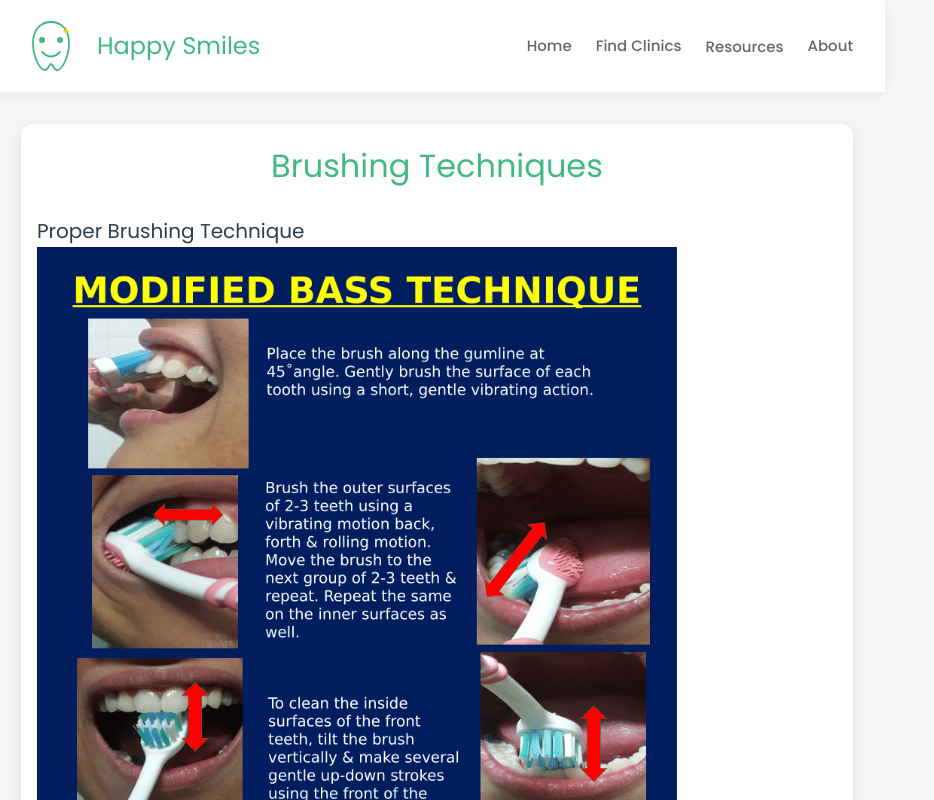
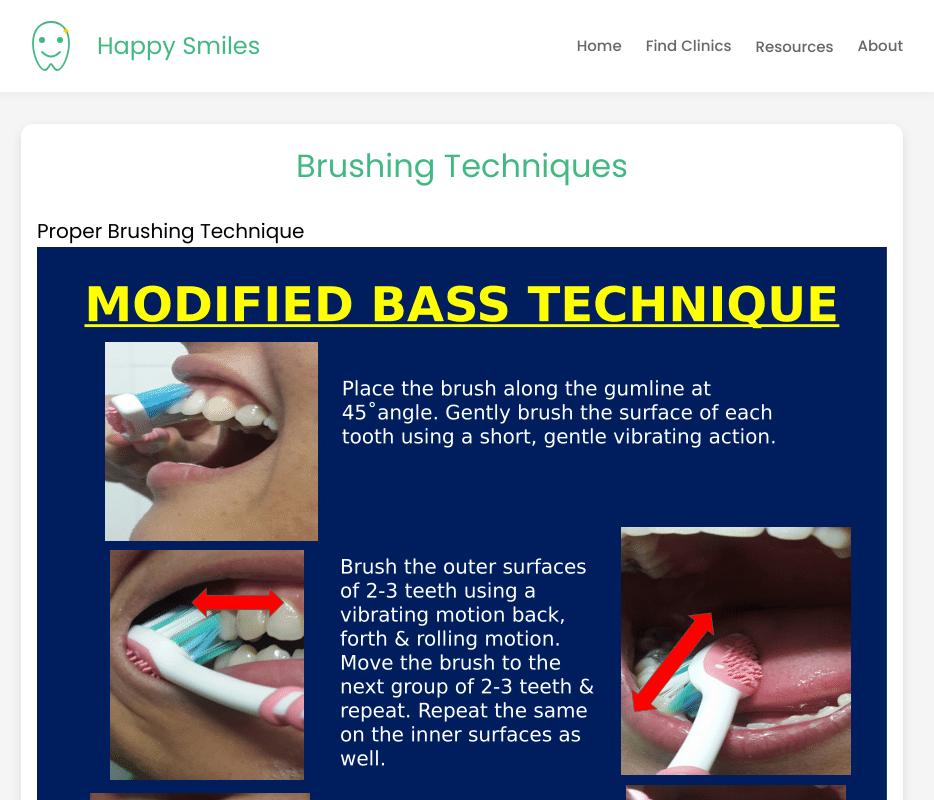
Before and after one commit to Happy-smiles-UNC/happy-smiles, a Vue app: page /brushing in a window 1280 px wide. Shown: the top 800 px of the page, without its empty margins (43-977 px from the left). Built offline with nearby package versions, Linux system fonts and the light colour scheme; a small style sheet from the web is missing; what highcharts-vue would draw is missing.

Commit message:
Format Debugging

```diff
--- a/src/components/BrushingTechniques.vue
+++ b/src/components/BrushingTechniques.vue
@@ -127,6 +127,7 @@ export default {
   background-color: white;
   border-radius: 12px;
   box-shadow: 0 4px 12px rgba(0, 0, 0, 0.1);
+  color: black;
 }
 
 h2 {
@@ -179,10 +180,9 @@ h4 {
   font-size: 1rem;
   color: #444;
 }
-
-.bass-technique-img img {
-  width: 80%;
-  height: auto;
+.bass-technique-img {
+  display: flex;
+  justify-content: center;
 }
 
 .comparison-img {
```
